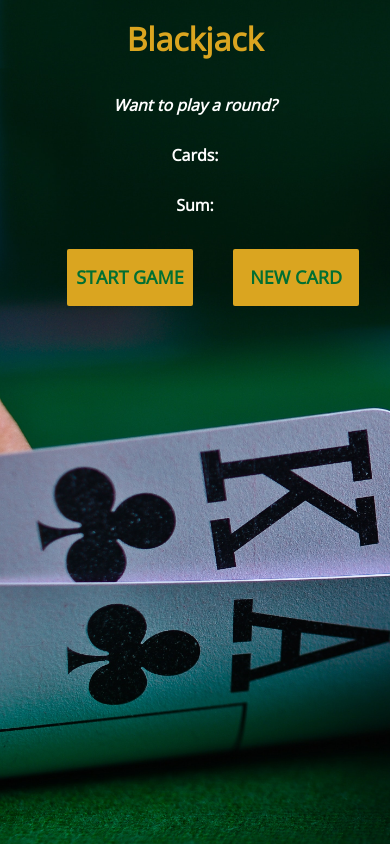
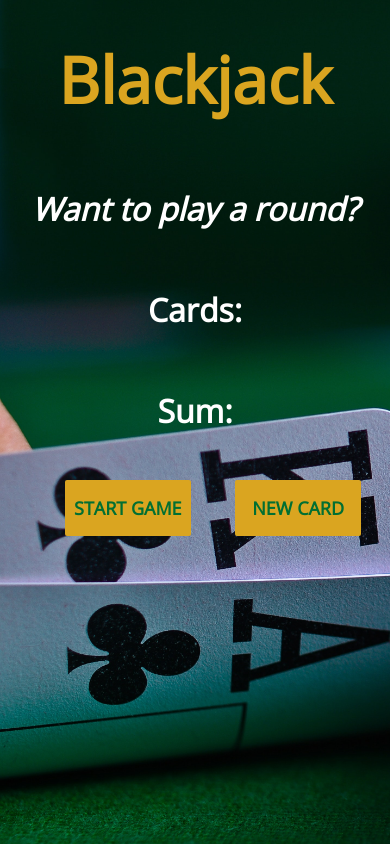
Before and after one commit to maya-jade/blackjack-game, a plain HTML site: page index.html in a window 390 px wide. Drawn offline with nearby package versions, Linux system fonts and the light colour scheme.

Commit message:
mobile fixes

```diff
--- a/index.css
+++ b/index.css
@@ -41,8 +41,10 @@ button {
     font-size: 1em;
 }
 
+.wrapper {
+  font-size: 2em;
+}
+
 @media (max-width: 650px) {
-  .wrap {
-    font-size: 1em;
-  }
+
 }
--- a/index.html
+++ b/index.html
@@ -7,6 +7,7 @@
         <link rel="stylesheet" href="index.css">
     </head>
     <body>
+      <div class="wrapper">
     <div class="wrap">
         <h1>Blackjack</h1>
         <p id="message-el">Want to play a round?</p>
@@ -15,6 +16,7 @@
     </div>
         <button onclick="startGame()">START GAME</button>
         <button onclick="newCard()">NEW CARD</button>
+      </div>
         <script src="index.js"></script>
     </body>
 </html>
```
